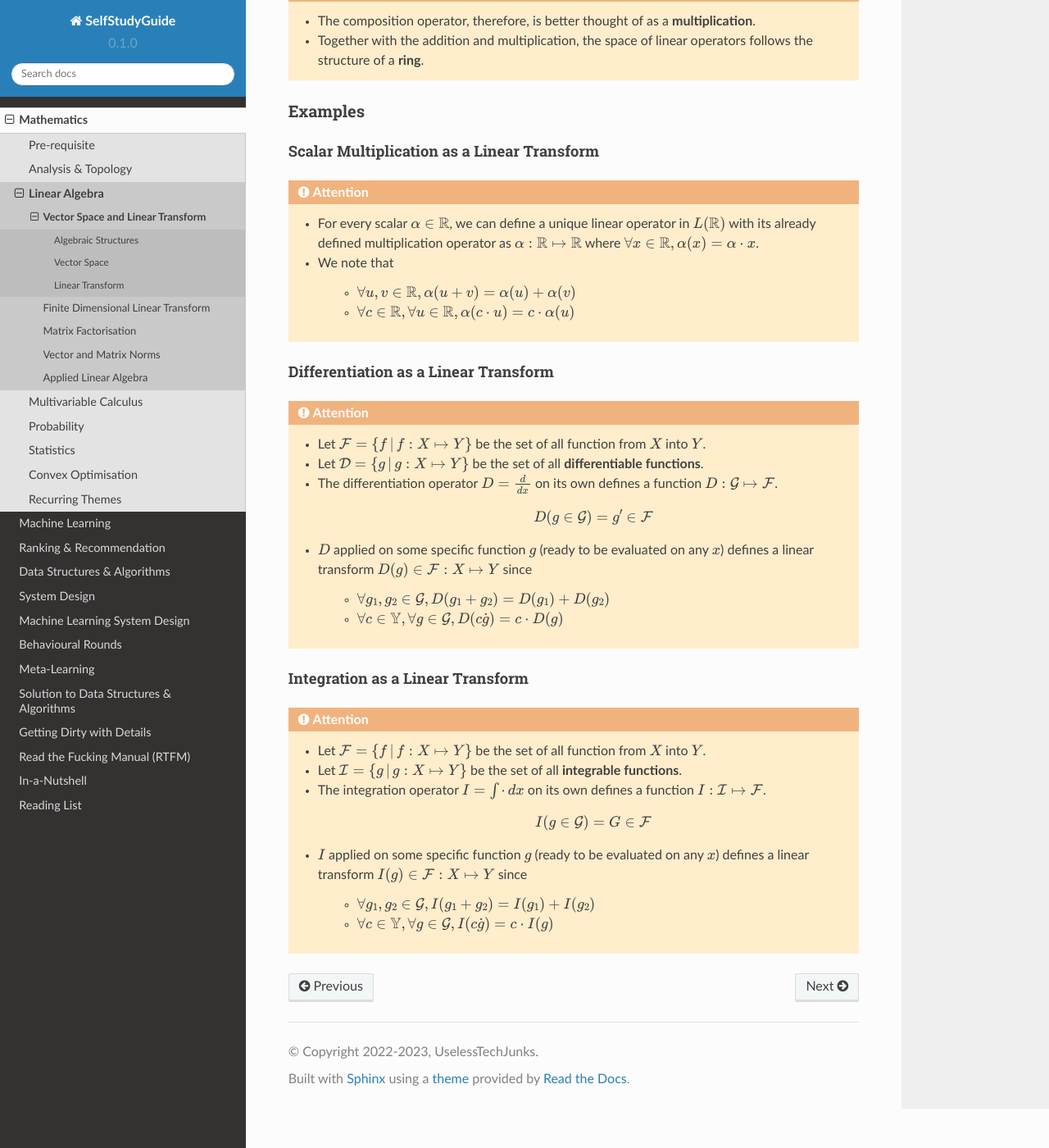
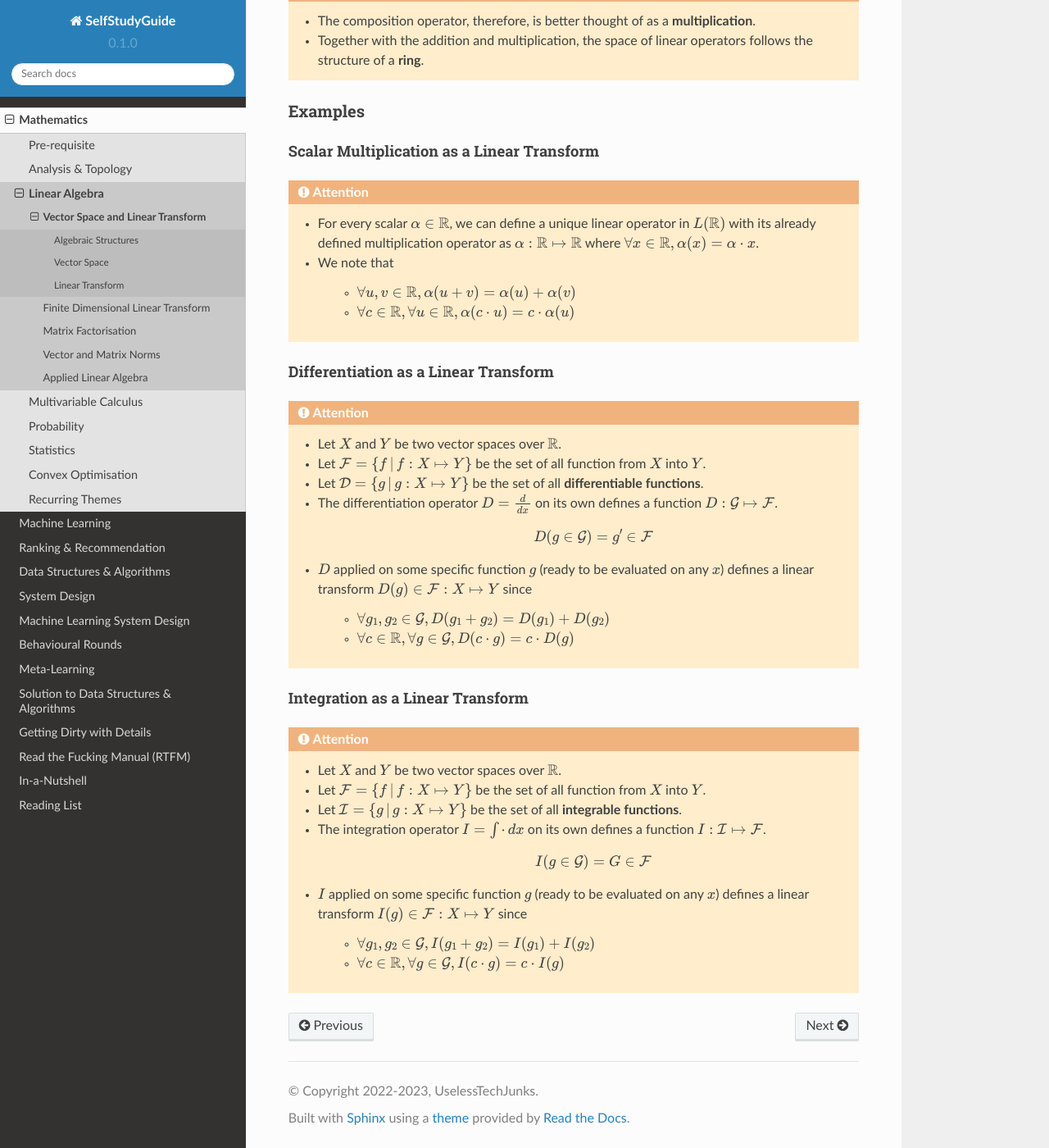
Before and after one commit to uselesstechjunks/leetcode, a Sphinx documentation site: the page built from docs/source/math/linalg/vecspace.rst, in a window 1280 px wide and 1400 px high, scrolled down 4581 px. Shown: the whole window at 82% size. Built offline with Sphinx 7.4.7 and the Read the Docs theme 2.0.0, drawn with Linux system fonts in a browser that asks for light colours.

Commit message:
Update vecspace.rst

```diff
--- a/docs/source/math/linalg/vecspace.rst
+++ b/docs/source/math/linalg/vecspace.rst
@@ -177,6 +177,7 @@ Scalar Multiplication as a Linear Transform
 Differentiation as a Linear Transform
 --------------------------------------------------------------------------------
 .. attention::
+	* Let :math:`X` and :math:`Y` be two vector spaces over :math:`\mathbb{R}`.
 	* Let :math:`\mathcal{F}=\{f\mathop{|} f:X\mapsto Y\}` be the set of all function from :math:`X` into :math:`Y`.
 	* Let :math:`\mathcal{D}=\{g\mathop{|} g:X\mapsto Y\}` be the set of all **differentiable functions**.
 	* The differentiation operator :math:`D=\frac{\mathop{d}}{\mathop{dx}}` on its own defines a function :math:`D:\mathcal{G}\mapsto\mathcal{F}`.
@@ -185,11 +186,12 @@ Differentiation as a Linear Transform
 	* :math:`D` applied on some specific function :math:`g` (ready to be evaluated on any :math:`x`) defines a linear transform :math:`D(g)\in\mathcal{F}:X\mapsto Y` since
 
 		* :math:`\forall g_1,g_2\in \mathcal{G}, D(g_1+g_2)=D(g_1)+D(g_2)`
-		* :math:`\forall c\in\mathbb{Y},\forall g\in \mathcal{G}, D(c\dot g)=c\cdot D(g)`
+		* :math:`\forall c\in \mathbb{R},\forall g\in \mathcal{G}, D(c\cdot g)=c\cdot D(g)`
 
 Integration as a Linear Transform
 --------------------------------------------------------------------------------
 .. attention::
+	* Let :math:`X` and :math:`Y` be two vector spaces over :math:`\mathbb{R}`.
 	* Let :math:`\mathcal{F}=\{f\mathop{|} f:X\mapsto Y\}` be the set of all function from :math:`X` into :math:`Y`.
 	* Let :math:`\mathcal{I}=\{g\mathop{|} g:X\mapsto Y\}` be the set of all **integrable functions**.
 	* The integration operator :math:`I=\int\cdot\mathop{dx}` on its own defines a function :math:`I:\mathcal{I}\mapsto\mathcal{F}`.
@@ -198,4 +200,4 @@ Integration as a Linear Transform
 	* :math:`I` applied on some specific function :math:`g` (ready to be evaluated on any :math:`x`) defines a linear transform :math:`I(g)\in\mathcal{F}:X\mapsto Y` since
 
 		* :math:`\forall g_1,g_2\in \mathcal{G}, I(g_1+g_2)=I(g_1)+I(g_2)`
-		* :math:`\forall c\in\mathbb{Y},\forall g\in \mathcal{G}, I(c\dot g)=c\cdot I(g)`
+		* :math:`\forall c\in \mathbb{R},\forall g\in \mathcal{G}, I(c\cdot g)=c\cdot I(g)`
```
